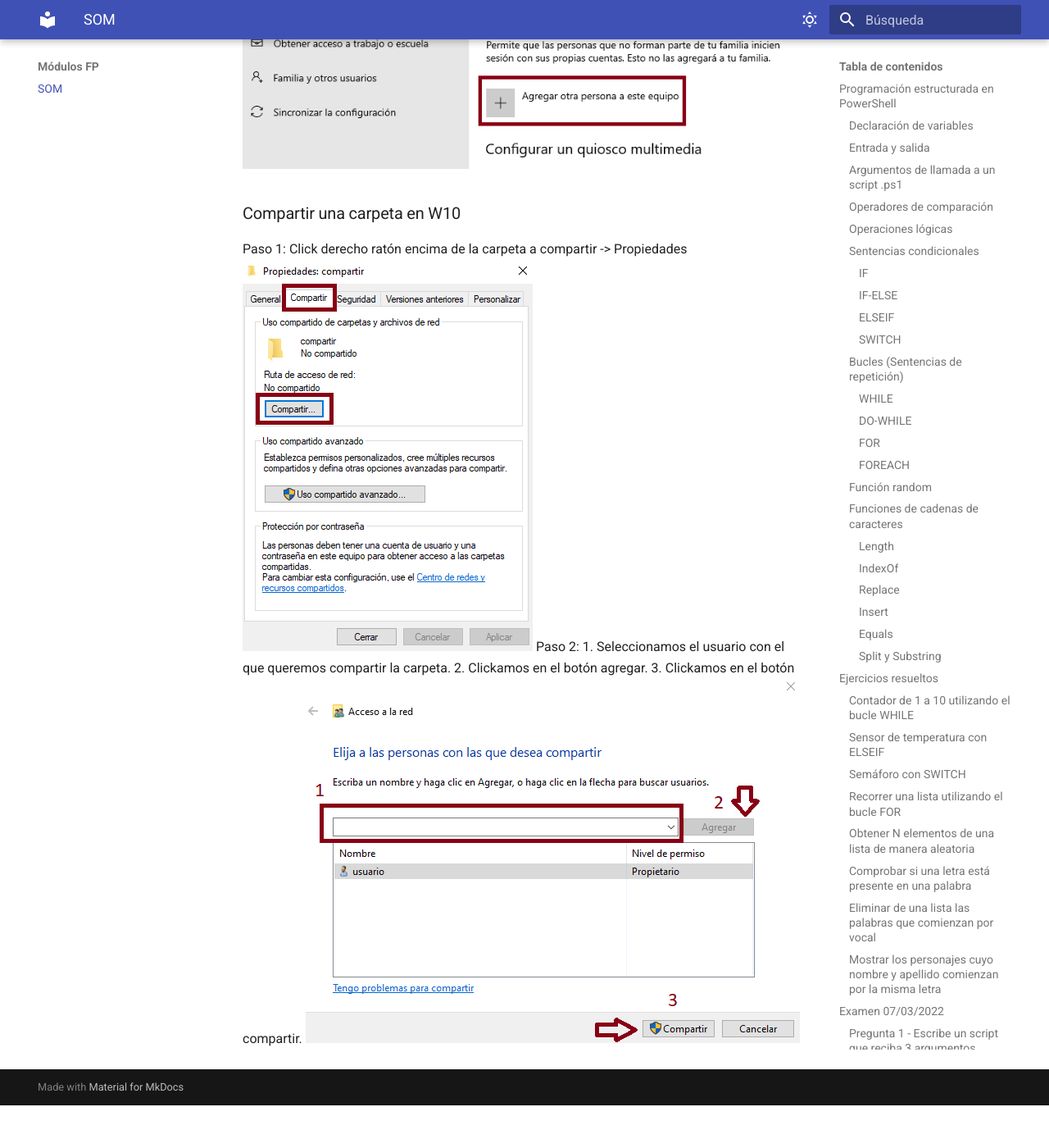
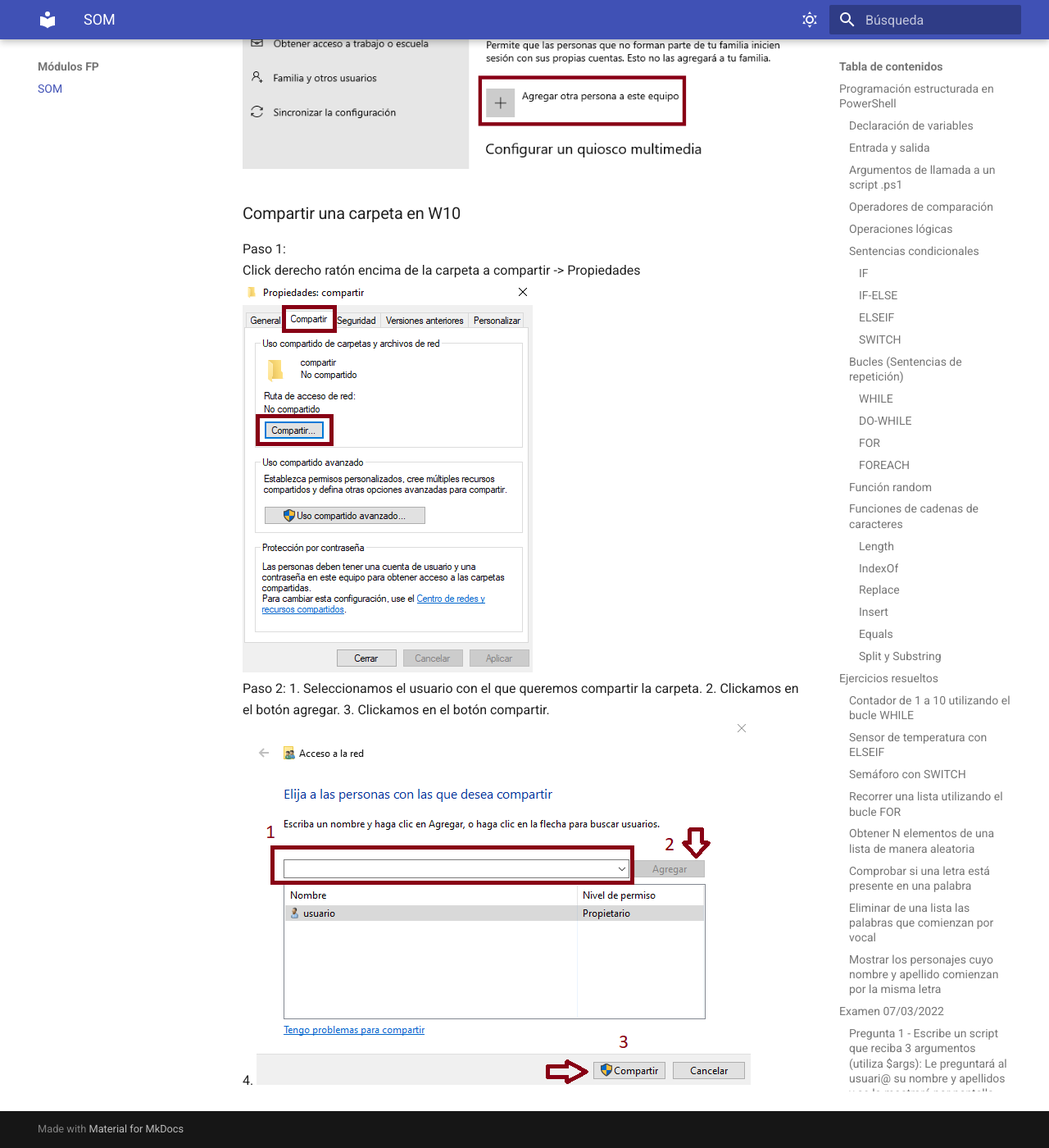
Before and after one commit to fernandoalvarezfp/fernandoalvarezfp.github.io, an MkDocs documentation site: the page built from docs/SOM.md, in a window 1280 px wide and 1400 px high, scrolled down 16038 px. Shown: the whole window at 82% size. Built offline with MkDocs 1.6.1 and Material for MkDocs 9.7.7, drawn with Linux system fonts in a browser that asks for light colours; before the commit the page ends 17386 px from its top, so only the background shows below that.

Commit message:
Update SOM.md

```diff
--- a/docs/SOM.md
+++ b/docs/SOM.md
@@ -626,4 +626,4 @@
 1. Seleccionamos el usuario con el que queremos compartir la carpeta.
 2. Clickamos en el botón agregar.
 3. Clickamos en el botón compartir.
-![Compartir carpeta imagen 2](../img/12.PNG)
+4. ![Compartir carpeta imagen 2](../img/12.PNG)
```
